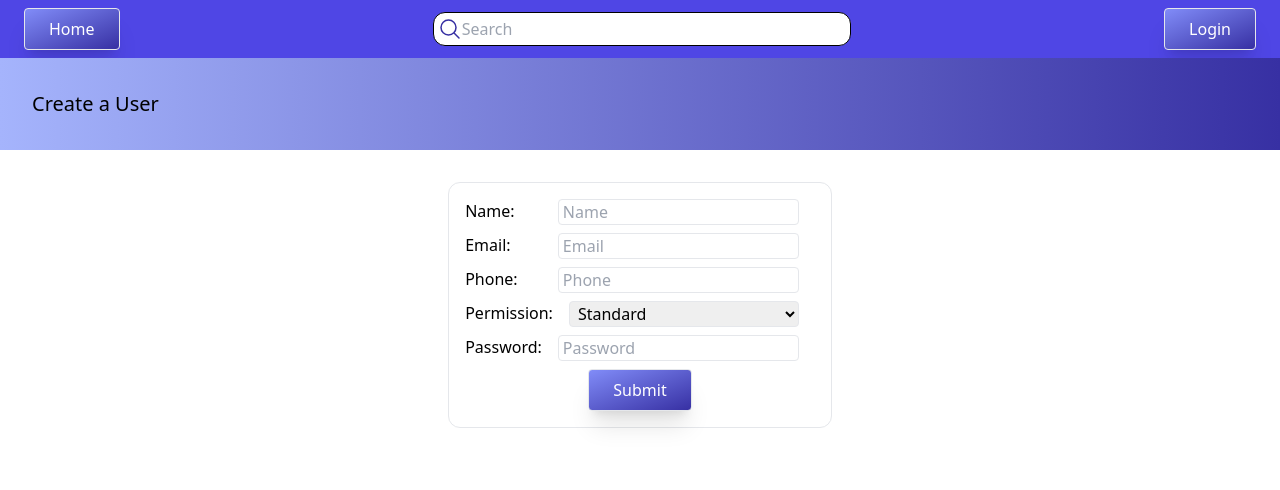
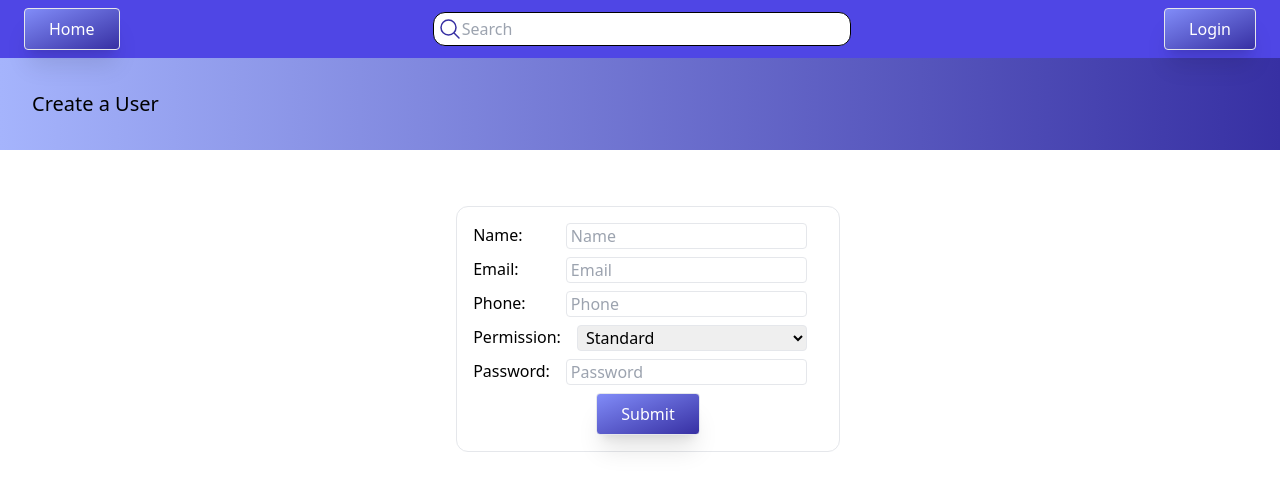
Before and after one commit to ferrbruno/nextar-backoffice-fullstack-challenge, a Next.js app in the folder apps/client/: page /users/create in a window 1280 px wide. Shown: the top 490 px of the page. Built offline with nearby package versions, Linux system fonts and the light colour scheme; no server answers.

Commit message:
feat(client): added container and title to layout component :sparkles:

```diff
--- a/apps/client/src/components/Layout/index.tsx
+++ b/apps/client/src/components/Layout/index.tsx
@@ -4,13 +4,15 @@ import { useCallback } from "react";
 import Button from "../Button";
 import NavBar from "../NavBar";
 import SearchInput from "../SearchInput";
+import Title from "../Title";
 
 interface LayoutProps {
   children?: React.ReactNode;
+  title?: string;
 }
 
-export default function Layout({ children }: LayoutProps) {
-  const { isAuthenticated, logout } = useAuth();
+export default function Layout({ children, title }: LayoutProps) {
+  const { isAuthenticated, logout, user } = useAuth();
 
   const onLogout = useCallback(() => {
     logout();
@@ -24,14 +26,20 @@ export default function Layout({ children }: LayoutProps) {
         </Link>
         <SearchInput />
         {isAuthenticated ? (
-          <Button onClick={onLogout}>Logout</Button>
+          <>
+            <h1>{user?.name}</h1>
+            <Button onClick={onLogout}>Logout</Button>
+          </>
         ) : (
           <Link href="/login">
             <Button>Login</Button>
           </Link>
         )}
       </NavBar>
-      {children}
+      {title && <Title label={title} />}
+      <div className="container m-2 p-4 flex place-content-center place-items-center">
+        {children}
+      </div>
     </>
   );
 }
--- a/apps/client/src/pages/index.tsx
+++ b/apps/client/src/pages/index.tsx
@@ -3,20 +3,18 @@ import Button from "@/components/Button";
 import Link from "next/link";
 import Layout from "@/components/Layout";
 import { useAuth } from "@/hooks/useAuth";
-import Title from "@/components/Title";
 
 export default function Home() {
   const { user } = useAuth();
 
   return (
-    <Layout>
+    <Layout title={`Hello ${user?.name ?? 'Visitor'}!`}>
       <Head>
         <title>Nextar User Management</title>
         <meta name="description" content="Generated by create next app" />
         <meta name="viewport" content="width=device-width, initial-scale=1" />
         <link rel="icon" href="/favicon.ico" />
       </Head>
-      <Title label={`Hello ${user?.username ?? 'Visitor'}!`} />
       <Link href="/users">
         <Button>Users</Button>
       </Link>
--- a/apps/client/src/pages/users/create.tsx
+++ b/apps/client/src/pages/users/create.tsx
@@ -1,7 +1,6 @@
 import Form from "@/components/Form";
 import Input from "@/components/Input";
 import Layout from "@/components/Layout";
-import Title from "@/components/Title";
 import { createUser } from "@/external/createUser";
 import { Permission, User } from "common";
 import { FormEventHandler, useCallback, useState } from "react";
@@ -37,9 +36,8 @@ export default function UsersCreate() {
   );
 
   return (
-    <Layout>
+    <Layout title="Create a User">
       <div className="flex flex-col place-items-center place-content-center">
-        <Title label="Create a User" />
         <Form onSubmit={onSubmit}>
           <Input
             required
```
